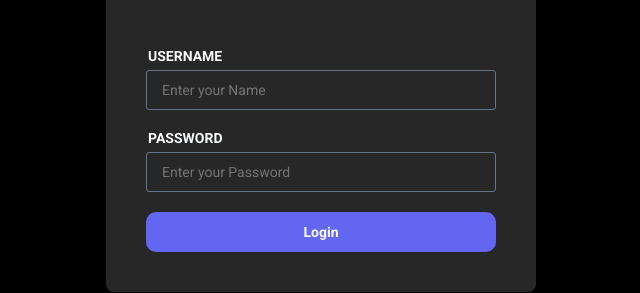
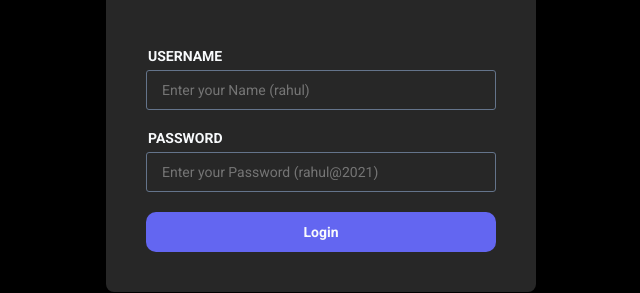
Before and after one commit to SrinithiRajendran/jobbyApp, a React (Create React App) app: page /login in a window 1280 px wide. Shown: the part 331-624 px from the top of the page, without its empty margins (319-959 px from the left). Built offline with nearby package versions, Linux system fonts and the light colour scheme; a web font is replaced by a local one.

Commit message:
updated onsubmitform with nxtwave's API

```diff
--- a/src/components/Login/index.js
+++ b/src/components/Login/index.js
@@ -42,6 +42,18 @@ class Login extends Component {
     }
   }
 
+  /* onSubmitForm = event => {
+    event.preventDefault()
+    const {username, password} = this.state
+
+    if (username && password) {
+      const fakeJwtToken = 'fake_jwt_token' // Simulated JWT Token
+      this.onSuccessLogin(fakeJwtToken)
+    } else {
+      this.onFailureLogin('Please enter both username and password')
+    }
+  } */
+
   updateUsername = event => this.setState({username: event.target.value})
 
   updatePassword = event => this.setState({password: event.target.value})
@@ -57,7 +69,7 @@ class Login extends Component {
           type="text"
           value={username}
           className="login-input-field"
-          placeholder="Enter your Name"
+          placeholder="Enter your Name (rahul)"
           id="username"
           onChange={this.updateUsername}
         />
@@ -76,7 +88,7 @@ class Login extends Component {
           type="password"
           value={password}
           className="login-input-field"
-          placeholder="Enter your Password"
+          placeholder="Enter your Password (rahul@2021)"
           id="password"
           onChange={this.updatePassword}
         />
```
